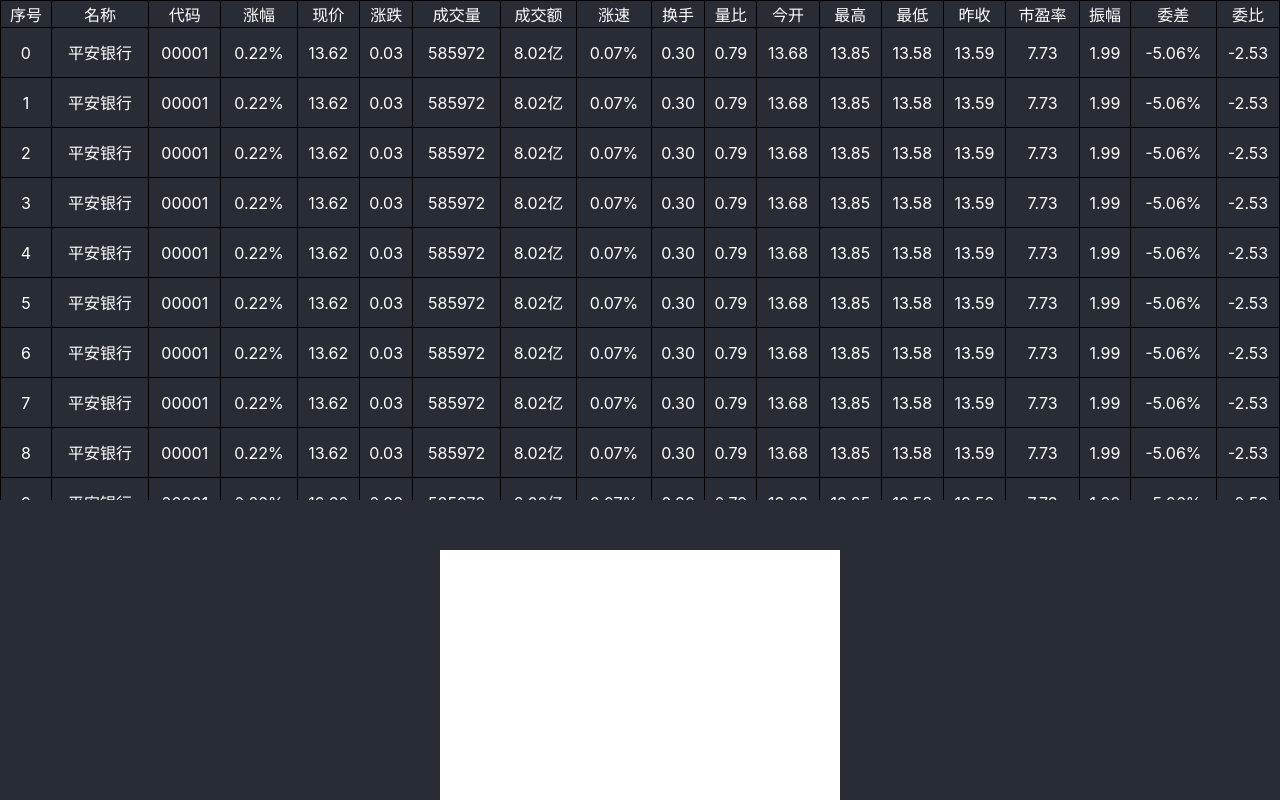
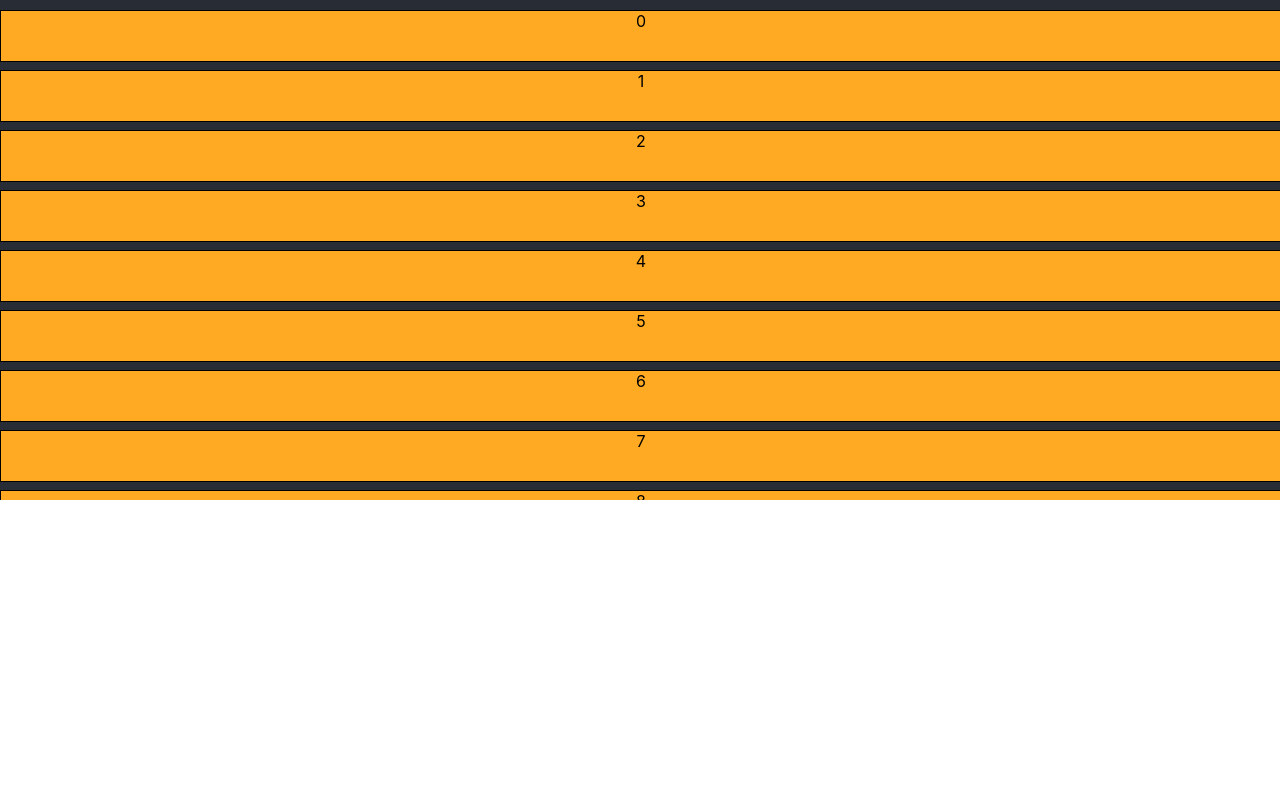
Before and after one commit to XingGuoZM/FE-blog, a React (Create React App) app in the folder 恒生笔试题/react600570/: page / in a window 1280 px wide. Shown: the top 800 px of the page. Built offline with nearby package versions, Linux system fonts and the light colour scheme.

Commit message:
滚动无限加载，演示组件scrollList

```diff
--- a/恒生笔试题/react600570/src/App.js
+++ b/恒生笔试题/react600570/src/App.js
@@ -6,13 +6,13 @@
 import KCanvas from './components/kcanvas'
 
 //无限加载演示
-// import ScrollList from './components/scrollList/index'
+import ScrollList from './components/scrollList/index'
 function App() {
   return (
     <div className="App">
-      {/* <ScrollList></ScrollList> */}
-      <WaterFall></WaterFall>
-      <KCanvas></KCanvas>
+      <ScrollList></ScrollList>
+      {/* <WaterFall></WaterFall> */}
+      {/* <KCanvas></KCanvas> */}
     </div>
   );
 }
--- a/恒生笔试题/react600570/src/components/scrollList/index.js
+++ b/恒生笔试题/react600570/src/components/scrollList/index.js
@@ -6,7 +6,9 @@
         this.state={
             listData:[],
             listHeight:1000,
-            currPage:1
+            currPage:1,
+            preDistance:0
+            // ratio:1
         }
     }
     componentWillMount(){
@@ -18,18 +20,27 @@
         document.getElementById('list').addEventListener('scroll',this.handleScroll)
     }
     handleScroll=(e)=>{
-        // console.log(e.target.scrollTop)
         const distance=e.target.scrollTop
-        let listHeight=this.state.listHeight+1000
-        let currPage=this.state.currPage+1
-        console.log(distance,this.state.currPage*700)
-        if(distance>700*this.state.currPage){
+        // 滚动方向
+        const scrollDirection = distance-this.state.preDistance
+        this.setState({preDistance:distance})
+        //
+        // console.log(distance,this.state.currPage*700,scrollDirection)
+        // 向下滑动
+        if(distance>=700*this.state.currPage && scrollDirection>0){
+            let currPage=this.state.currPage+1
+            let listHeight=this.state.listHeight+1000
             this.setState({listHeight,currPage})
         }
+        // 向上滑动
+       if (distance<=700*(this.state.currPage-1)&&scrollDirection<0){
+            let currPage=(this.state.currPage-1<1)?1:(this.state.currPage-1)
+            this.setState({currPage})
+       }
     }
     render(){
-        let {listHeight}=this.state
-        let rows=this.state.listData.map(item=><div className='cell' style={{top:item*60+10+'px'}} key={item}>{item}</div>)
+        let {listHeight,currPage}=this.state
+        let rows=this.state.listData.map(item=><div className='cell' style={{top:item*60+10+(currPage-1)*700+'px'}} key={item}>{item}</div>)
         return(<div className="listWrapper" id='list'>
             <div className='list' style={{height:listHeight+'px'}}>
                 {rows}
```
Also changed, not shown: 1 other file (tests, documents, lock files or other folders).
